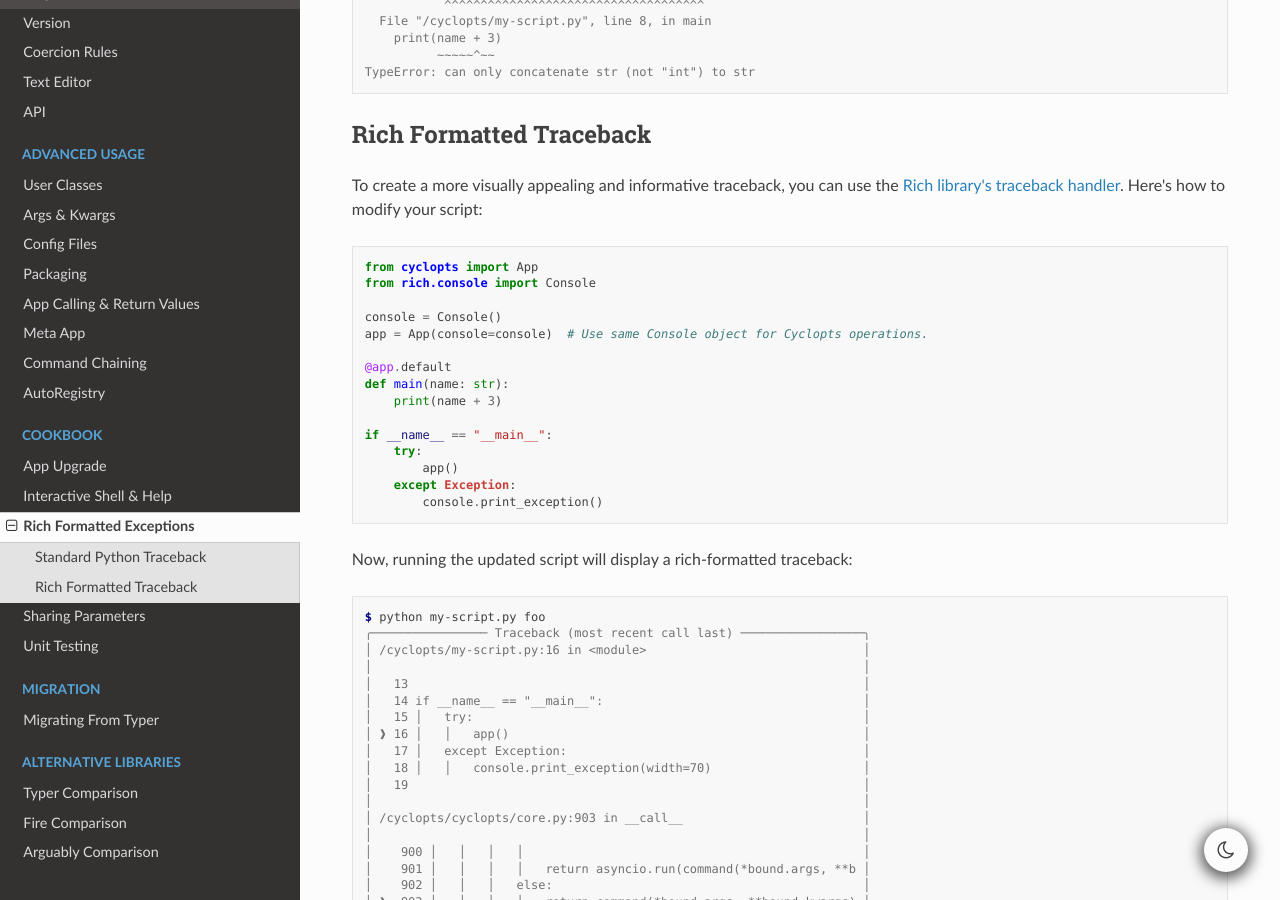
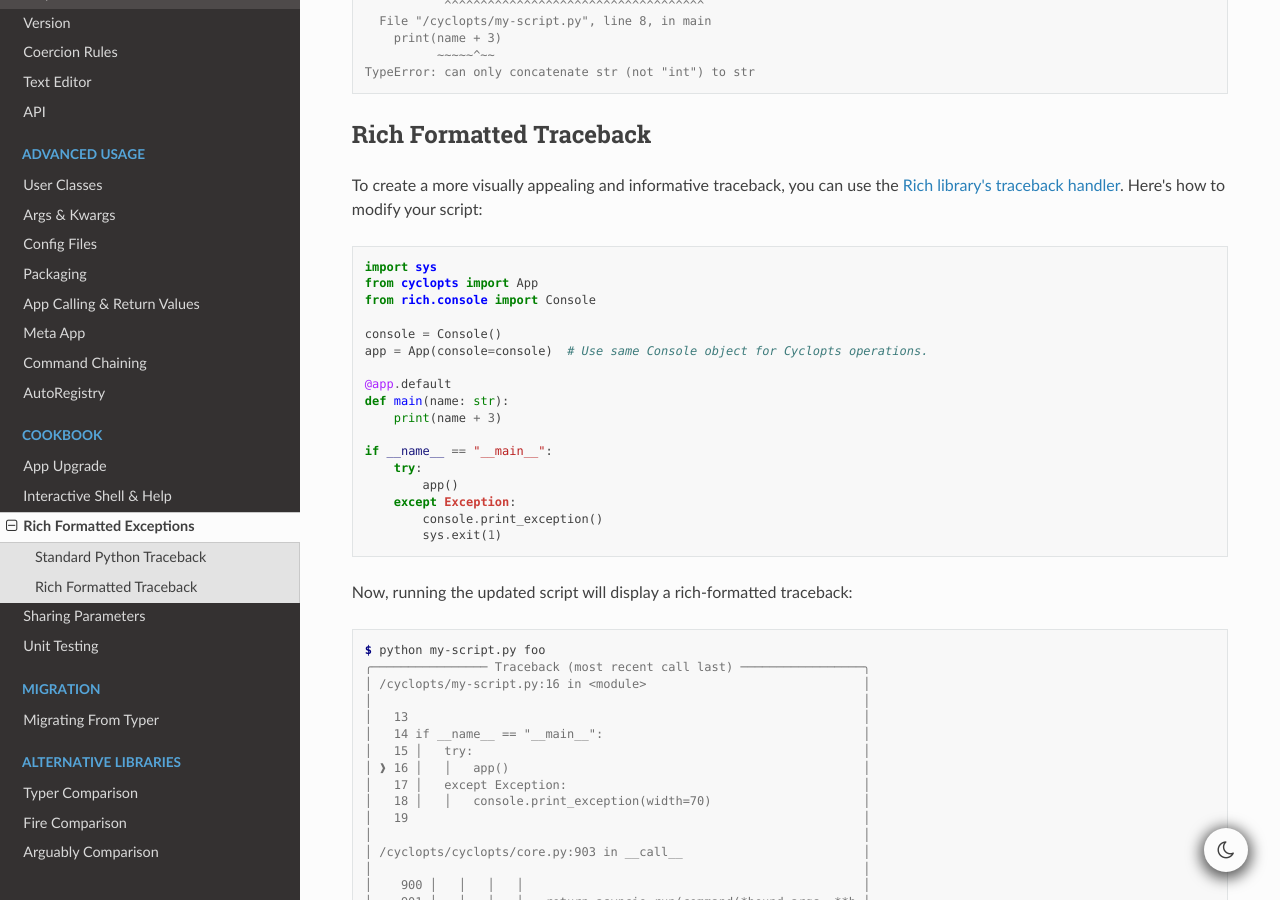
Before and after one commit to BrianPugh/cyclopts, a Sphinx documentation site: the page built from docs/source/cookbook/rich_formatted_exceptions.rst, in a window 1280 px wide and 900 px high, scrolled down 719 px. Built offline with Sphinx 7.4.7 and the Read the Docs theme 3.1.0, drawn with Linux system fonts in a browser that asks for light colours.

Commit message:
Update rich_formatted_exceptions.rst

```diff
--- a/docs/source/cookbook/rich_formatted_exceptions.rst
+++ b/docs/source/cookbook/rich_formatted_exceptions.rst
@@ -44,6 +44,7 @@ To create a more visually appealing and informative traceback, you can use the `
 
 .. code-block:: python
 
+    import sys
     from cyclopts import App
     from rich.console import Console
 
@@ -59,6 +60,7 @@ To create a more visually appealing and informative traceback, you can use the `
             app()
         except Exception:
             console.print_exception()
+            sys.exit(1)
 
 Now, running the updated script will display a rich-formatted traceback:
 
```
